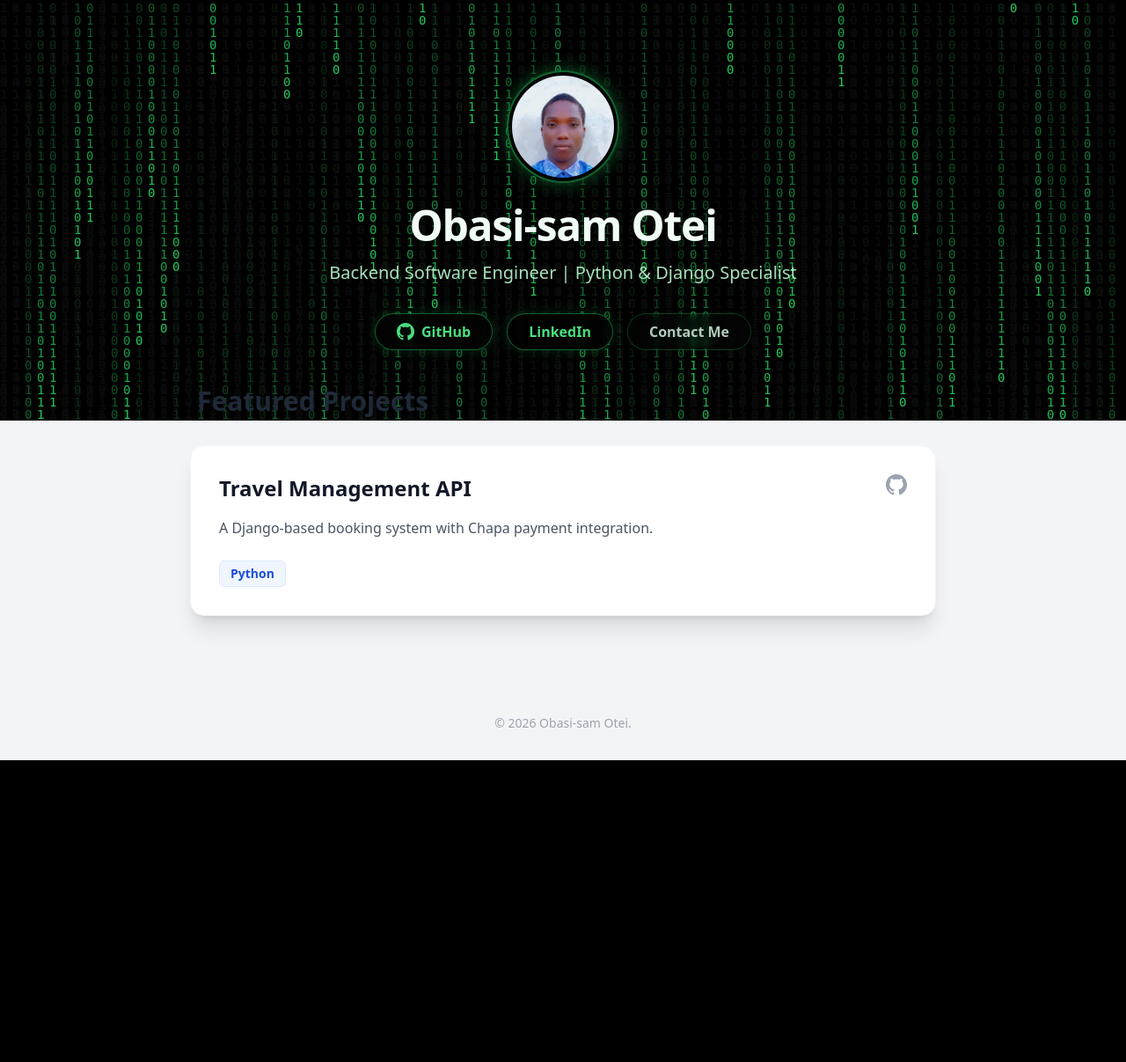
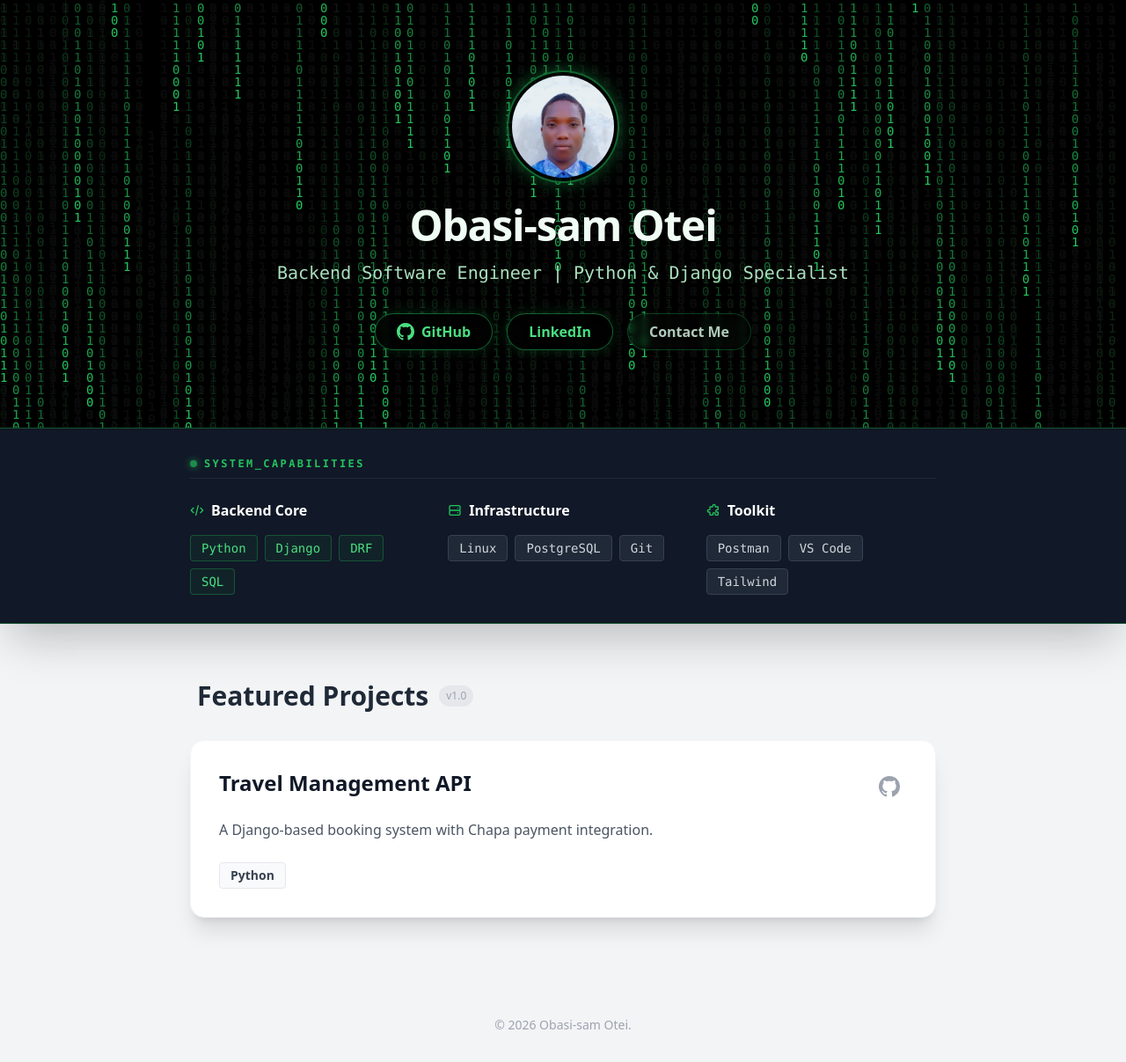
Before and after one commit to obasi-1/obasisam-portfolio, a Django app: page / in a window 1280 px wide. Shown: the whole page at 88% size. Before the commit the page ends 864 px from the top, so only its background shows below. Run offline with Django 5.2, Linux system fonts and the light colour scheme; data comes from the database, SQL or seed files in the repository; some libraries are stand-ins or nearby versions.

Commit message:
Add system capabilities dashboard

```diff
--- a/showcase/templates/showcase/home.html
+++ b/showcase/templates/showcase/home.html
@@ -6,11 +6,12 @@
     <meta name="viewport" content="width=device-width, initial-scale=1.0">
     <title>Obasi-sam Otei | Backend Engineer</title>
     <script src="https://cdn.tailwindcss.com"></script>
-    <link href="https://fonts.googleapis.com/css2?family=Inter:wght@400;500;600;700&display=swap" rel="stylesheet">
+    <link href="https://fonts.googleapis.com/css2?family=Inter:wght@400;500;600;700&family=JetBrains+Mono:wght@400;700&display=swap" rel="stylesheet">
     <style>
         body { font-family: 'Inter', sans-serif; }
+        .font-mono { font-family: 'JetBrains Mono', monospace; }
 
-        /* THE FIX: z-index is now 0 (not -1), so it sits ON TOP of the black background */
+        /* Matrix Canvas Styling */
         #matrix-canvas {
             position: absolute;
             top: 0;
@@ -20,7 +21,6 @@
             z-index: 0;
         }
 
-        /* The container keeps the canvas inside the header area */
         .hero-section {
             position: relative;
             background-color: black;
@@ -30,11 +30,10 @@
 </head>
 <body class="bg-gray-100 text-gray-800 font-sans leading-normal tracking-normal">
 
-    <div class="hero-section text-white py-20">
+    <div class="hero-section text-white py-20 pb-32">
         <canvas id="matrix-canvas"></canvas>
 
         <div class="max-w-4xl mx-auto px-6 text-center relative z-10">
-
             <div class="w-32 h-32 mx-auto mb-6 p-1 bg-black/50 backdrop-blur-md rounded-full border-2 border-green-500/50 shadow-[0_0_20px_rgba(34,197,94,0.4)]">
                 <img src="{% static 'assets/myself.jpg' %}"
                      alt="Obasi-sam Otei"
@@ -42,7 +41,7 @@
             </div>
 
             <h1 class="text-5xl font-bold mb-4 tracking-tight text-green-50 drop-shadow-lg">Obasi-sam Otei</h1>
-            <p class="text-xl text-green-200/90 mb-8 font-light drop-shadow-md">Backend Software Engineer | Python & Django Specialist</p>
+            <p class="text-xl text-green-200/90 mb-8 font-light drop-shadow-md font-mono">Backend Software Engineer | Python & Django Specialist</p>
 
             <div class="flex flex-wrap justify-center gap-4">
                 <a href="https://github.com/obasi-1" target="_blank" class="bg-black/60 text-green-400 border border-green-500/50 px-6 py-2 rounded-full font-semibold hover:bg-green-500/20 hover:text-green-300 transition shadow-[0_0_15px_rgba(34,197,94,0.2)] flex items-center gap-2 backdrop-blur-sm">
@@ -61,15 +60,66 @@
         </div>
     </div>
 
-    <main class="max-w-4xl mx-auto px-6 -mt-10 mb-20 relative z-10">
-        <h2 class="text-3xl font-bold mb-8 text-gray-800 ml-2">Featured Projects</h2>
+    <div class="bg-gray-900 border-t border-b border-green-900 relative z-20 -mt-10 mb-16 shadow-2xl">
+        <div class="max-w-4xl mx-auto px-6 py-8">
+            <div class="flex items-center gap-2 mb-6 border-b border-gray-800 pb-2">
+                <span class="w-2 h-2 bg-green-500 rounded-full animate-pulse shadow-[0_0_8px_#22c55e]"></span>
+                <h2 class="text-xs font-mono font-bold uppercase tracking-[0.2em] text-green-500">System_Capabilities</h2>
+            </div>
+
+            <div class="grid grid-cols-1 md:grid-cols-3 gap-8">
+                <div>
+                    <h3 class="text-white font-bold mb-4 flex items-center gap-2">
+                        <svg class="w-4 h-4 text-green-500" fill="none" stroke="currentColor" viewBox="0 0 24 24"><path stroke-linecap="round" stroke-linejoin="round" stroke-width="2" d="M10 20l4-16m4 4l4 4-4 4M6 16l-4-4 4-4"></path></svg>
+                        Backend Core
+                    </h3>
+                    <div class="flex flex-wrap gap-2">
+                        <span class="px-3 py-1 bg-green-900/20 border border-green-500/30 text-green-400 text-sm font-mono rounded hover:bg-green-900/40 transition cursor-default">Python</span>
+                        <span class="px-3 py-1 bg-green-900/20 border border-green-500/30 text-green-400 text-sm font-mono rounded hover:bg-green-900/40 transition cursor-default">Django</span>
+                        <span class="px-3 py-1 bg-green-900/20 border border-green-500/30 text-green-400 text-sm font-mono rounded hover:bg-green-900/40 transition cursor-default">DRF</span>
+                        <span class="px-3 py-1 bg-green-900/20 border border-green-500/30 text-green-400 text-sm font-mono rounded hover:bg-green-900/40 transition cursor-default">SQL</span>
+                    </div>
+                </div>
+
+                <div>
+                    <h3 class="text-white font-bold mb-4 flex items-center gap-2">
+                        <svg class="w-4 h-4 text-green-500" fill="none" stroke="currentColor" viewBox="0 0 24 24"><path stroke-linecap="round" stroke-linejoin="round" stroke-width="2" d="M5 12h14M5 12a2 2 0 01-2-2V6a2 2 0 012-2h14a2 2 0 012 2v4a2 2 0 01-2 2M5 12a2 2 0 00-2 2v4a2 2 0 002 2h14a2 2 0 002-2v-4a2 2 0 00-2-2m-2-4h.01M17 16h.01"></path></svg>
+                        Infrastructure
+                    </h3>
+                    <div class="flex flex-wrap gap-2">
+                        <span class="px-3 py-1 bg-gray-800 border border-gray-700 text-gray-300 text-sm font-mono rounded hover:border-green-500/50 transition cursor-default">Linux</span>
+                        <span class="px-3 py-1 bg-gray-800 border border-gray-700 text-gray-300 text-sm font-mono rounded hover:border-green-500/50 transition cursor-default">PostgreSQL</span>
+                        <span class="px-3 py-1 bg-gray-800 border border-gray-700 text-gray-300 text-sm font-mono rounded hover:border-green-500/50 transition cursor-default">Git</span>
+                    </div>
+                </div>
+
+                <div>
+                    <h3 class="text-white font-bold mb-4 flex items-center gap-2">
+                        <svg class="w-4 h-4 text-green-500" fill="none" stroke="currentColor" viewBox="0 0 24 24"><path stroke-linecap="round" stroke-linejoin="round" stroke-width="2" d="M11 4a2 2 0 114 0v1a1 1 0 001 1h3a1 1 0 011 1v3a1 1 0 01-1 1h-1a2 2 0 100 4h1a1 1 0 011 1v3a1 1 0 01-1 1h-3a1 1 0 01-1-1v-1a2 2 0 10-4 0v1a1 1 0 01-1 1H7a1 1 0 01-1-1v-3a1 1 0 00-1-1H4a2 2 0 110-4h1a1 1 0 001-1V7a1 1 0 011-1h3a1 1 0 001-1V4z"></path></svg>
+                        Toolkit
+                    </h3>
+                    <div class="flex flex-wrap gap-2">
+                        <span class="px-3 py-1 bg-gray-800 border border-gray-700 text-gray-300 text-sm font-mono rounded hover:border-green-500/50 transition cursor-default">Postman</span>
+                        <span class="px-3 py-1 bg-gray-800 border border-gray-700 text-gray-300 text-sm font-mono rounded hover:border-green-500/50 transition cursor-default">VS Code</span>
+                        <span class="px-3 py-1 bg-gray-800 border border-gray-700 text-gray-300 text-sm font-mono rounded hover:border-green-500/50 transition cursor-default">Tailwind</span>
+                    </div>
+                </div>
+            </div>
+        </div>
+    </div>
+
+    <main class="max-w-4xl mx-auto px-6 mb-20 relative z-10">
+        <h2 class="text-3xl font-bold mb-8 text-gray-800 ml-2 flex items-center gap-3">
+            Featured Projects
+            <span class="text-xs font-normal text-gray-400 bg-gray-200 px-2 py-1 rounded-full">v1.0</span>
+        </h2>
 
         <div class="grid gap-10">
             {% for project in projects %}
-            <article class="bg-white rounded-2xl shadow-xl border border-gray-100 overflow-hidden hover:transform hover:scale-[1.01] transition duration-300">
+            <article class="bg-white rounded-2xl shadow-xl border border-gray-100 overflow-hidden hover:transform hover:scale-[1.01] transition duration-300 group">
                 {% if project.image %}
-                <div class="h-64 overflow-hidden bg-gray-100 border-b border-gray-100 relative group">
-                    <img src="{{ project.image.url }}" alt="{{ project.title }}" class="w-full h-full object-cover object-top transition duration-500 group-hover:opacity-90">
+                <div class="h-64 overflow-hidden bg-gray-100 border-b border-gray-100 relative">
+                    <img src="{{ project.image.url }}" alt="{{ project.title }}" class="w-full h-full object-cover object-top transition duration-700 group-hover:scale-105">
                 </div>
                 {% endif %}
 
@@ -77,7 +127,7 @@
                     <div class="flex justify-between items-start mb-4">
                         <h3 class="text-2xl font-bold text-gray-900">{{ project.title }}</h3>
                         {% if project.github_link %}
-                        <a href="{{ project.github_link }}" target="_blank" class="text-gray-400 hover:text-black transition">
+                        <a href="{{ project.github_link }}" target="_blank" class="text-gray-400 hover:text-black transition p-2 hover:bg-gray-100 rounded-full">
                             <svg class="w-6 h-6" fill="currentColor" viewBox="0 0 24 24"><path d="M12 0c-6.626 0-12 5.373-12 12 0 5.302 3.438 9.8 8.207 11.387.599.111.793-.261.793-.577v-2.234c-3.338.726-4.033-1.416-4.033-1.416-.546-1.387-1.333-1.756-1.333-1.756-1.089-.745.083-.729.083-.729 1.205.084 1.839 1.237 1.839 1.237 1.07 1.834 2.807 1.304 3.492.997.107-.775.418-1.305.762-1.604-2.665-.305-5.467-1.334-5.467-5.931 0-1.311.469-2.381 1.236-3.221-.124-.303-.535-1.524.117-3.176 0 0 1.008-.322 3.301 1.23.957-.266 1.983-.399 3.003-.404 1.02.005 2.047.138 3.006.404 2.291-1.552 3.297-1.23 3.297-1.23.653 1.653.242 2.874.118 3.176.77.84 1.235 1.911 1.235 3.221 0 4.609-2.807 5.624-5.479 5.921.43.372.823 1.102.823 2.222v3.293c0 .319.192.694.801.576 4.765-1.589 8.199-6.086 8.199-11.386 0-6.627-5.373-12-12-12z"/></svg>
                         </a>
                         {% endif %}
@@ -85,7 +135,7 @@
                     <p class="text-gray-600 mb-6 leading-relaxed">{{ project.description }}</p>
                     <div class="flex flex-wrap gap-2">
                         {% for tag in project.tags.all %}
-                        <span class="px-3 py-1 bg-blue-50 text-blue-700 text-sm font-semibold rounded-md border border-blue-100">
+                        <span class="px-3 py-1 bg-gray-50 text-gray-700 text-sm font-semibold rounded border border-gray-200">
                             {{ tag.name }}
                         </span>
                         {% endfor %}
@@ -108,7 +158,6 @@
         const canvas = document.getElementById('matrix-canvas');
         const ctx = canvas.getContext('2d');
 
-        // Robust sizing to ensure it fills the header
         function resizeCanvas() {
             const heroSection = document.querySelector('.hero-section');
             if(heroSection) {
@@ -117,7 +166,6 @@
             }
         }
 
-        // Call immediately and slightly later to catch any layout shifts
         resizeCanvas();
         setTimeout(resizeCanvas, 100);
         window.addEventListener('resize', resizeCanvas);
@@ -128,7 +176,6 @@
         let columns = 0;
         let drops = [];
 
-        // Initialize rain
         function initRain() {
             columns = Math.floor(canvas.width / fontSize);
             drops = [];
@@ -137,7 +184,6 @@
             }
         }
 
-        // Wait for size before starting
         setTimeout(initRain, 150);
 
         function draw() {
```
